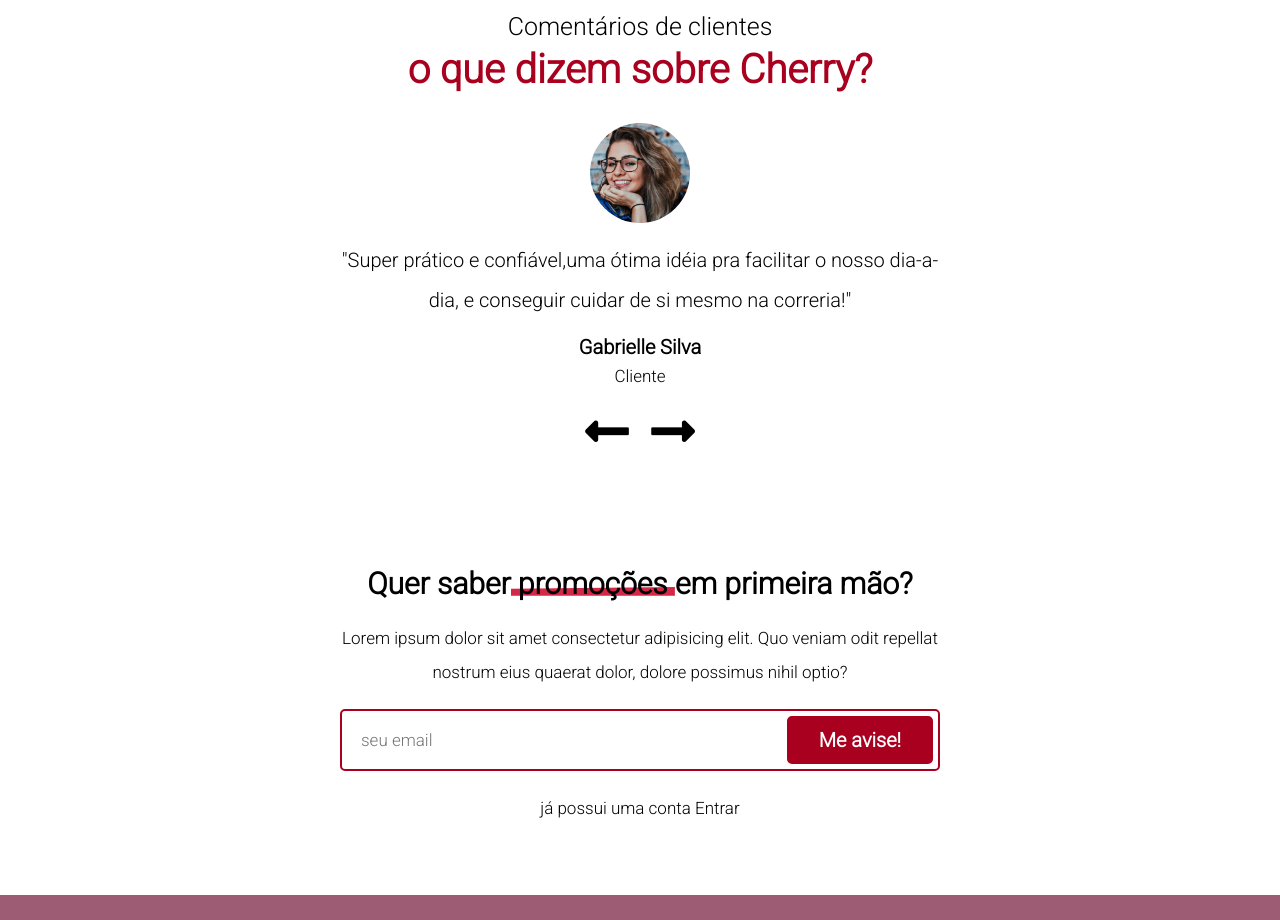
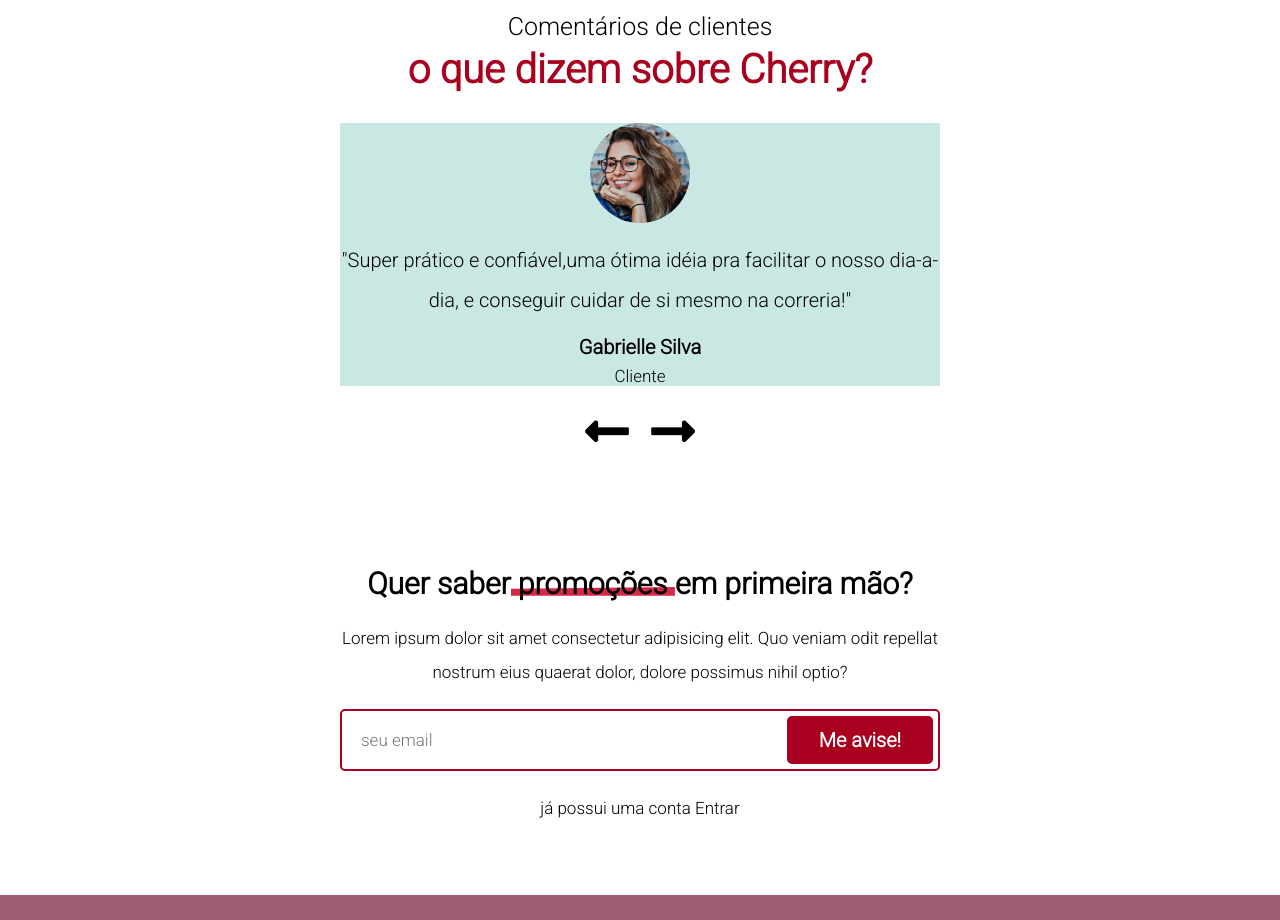
Before and after one commit to HeloWolrd/CherryApp, a plain HTML site: page index.html in a window 1280 px wide. Shown: the part 4880-5800 px from the top of the page. Drawn offline with Linux system fonts and the light colour scheme.

Commit message:
Update estilo.css

```diff
--- a/css/estilo.css
+++ b/css/estilo.css
@@ -310,6 +310,7 @@
 }
 
 .reviews .slide-container .slide {
+  background: #cae8e3;
   text-align: center;
   max-width: 60rem;
   margin: 1rem auto;
```
